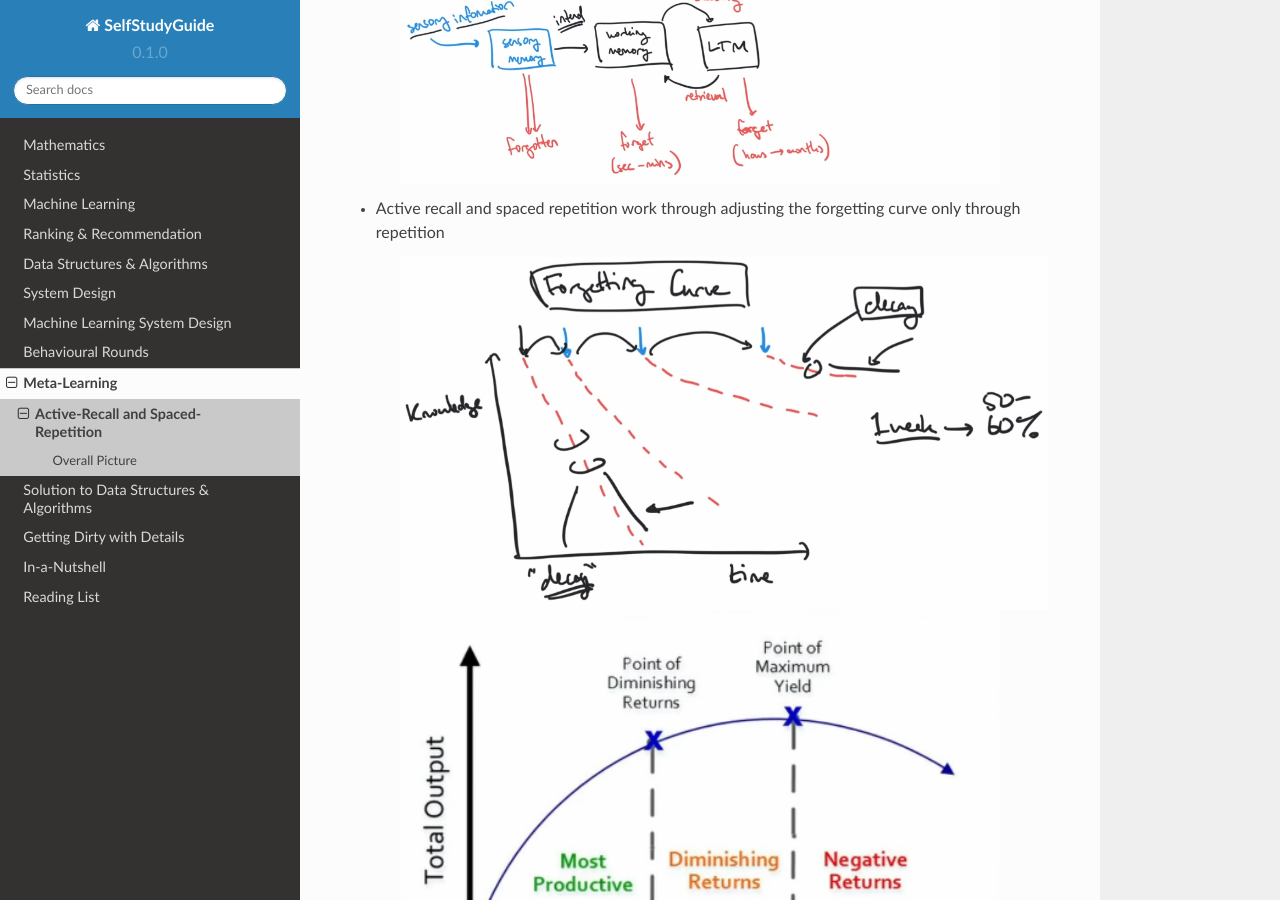
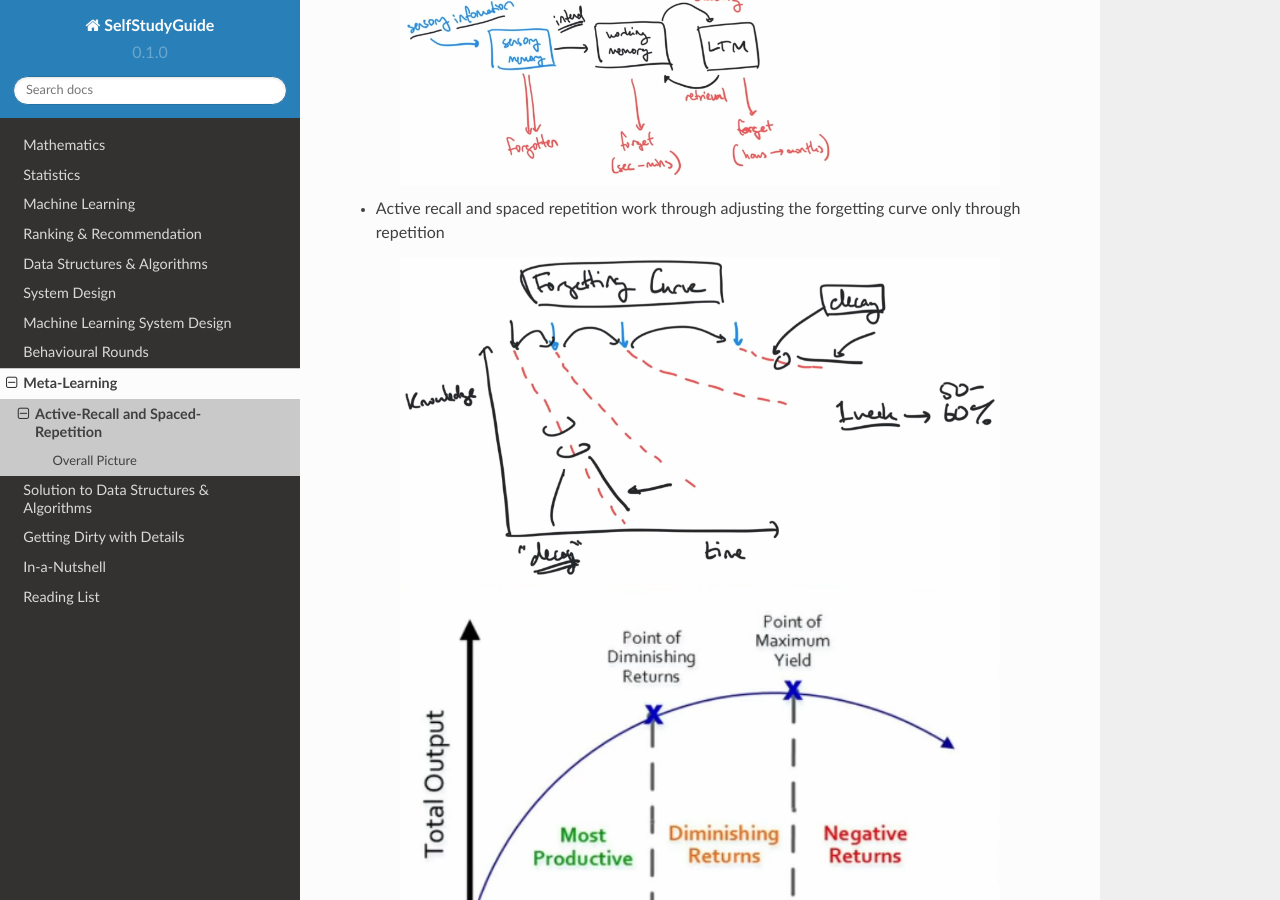
Before and after one commit to uselesstechjunks/leetcode, a Sphinx documentation site: the page built from docs/source/active-recall.rst, in a window 1280 px wide and 900 px high, scrolled down 931 px. Built offline with Sphinx 7.4.7 and the Read the Docs theme 2.0.0, drawn with Linux system fonts in a browser that asks for light colours.

Commit message:
Update active-recall.rst

```diff
--- a/docs/source/active-recall.rst
+++ b/docs/source/active-recall.rst
@@ -30,7 +30,7 @@ Summary from `this video <https://www.youtube.com/watch?v=--Hu2w0s72Y>`_ by Just
 * Active recall and spaced repetition work through adjusting the forgetting curve only through repetition
 
     .. image:: img/004activerecall03.png
-      :width: 800
+      :width: 600
       :alt: Active-Recall 03
 
     .. image:: img/004activerecall04.png
@@ -80,5 +80,5 @@ Summary from `this video <https://www.youtube.com/watch?v=--Hu2w0s72Y>`_ by Just
 Overall Picture
 =============================================
 .. image:: img/004activerecall07.png
-  :width: 600
+  :width: 800
   :alt: Active-Recall 07
```
